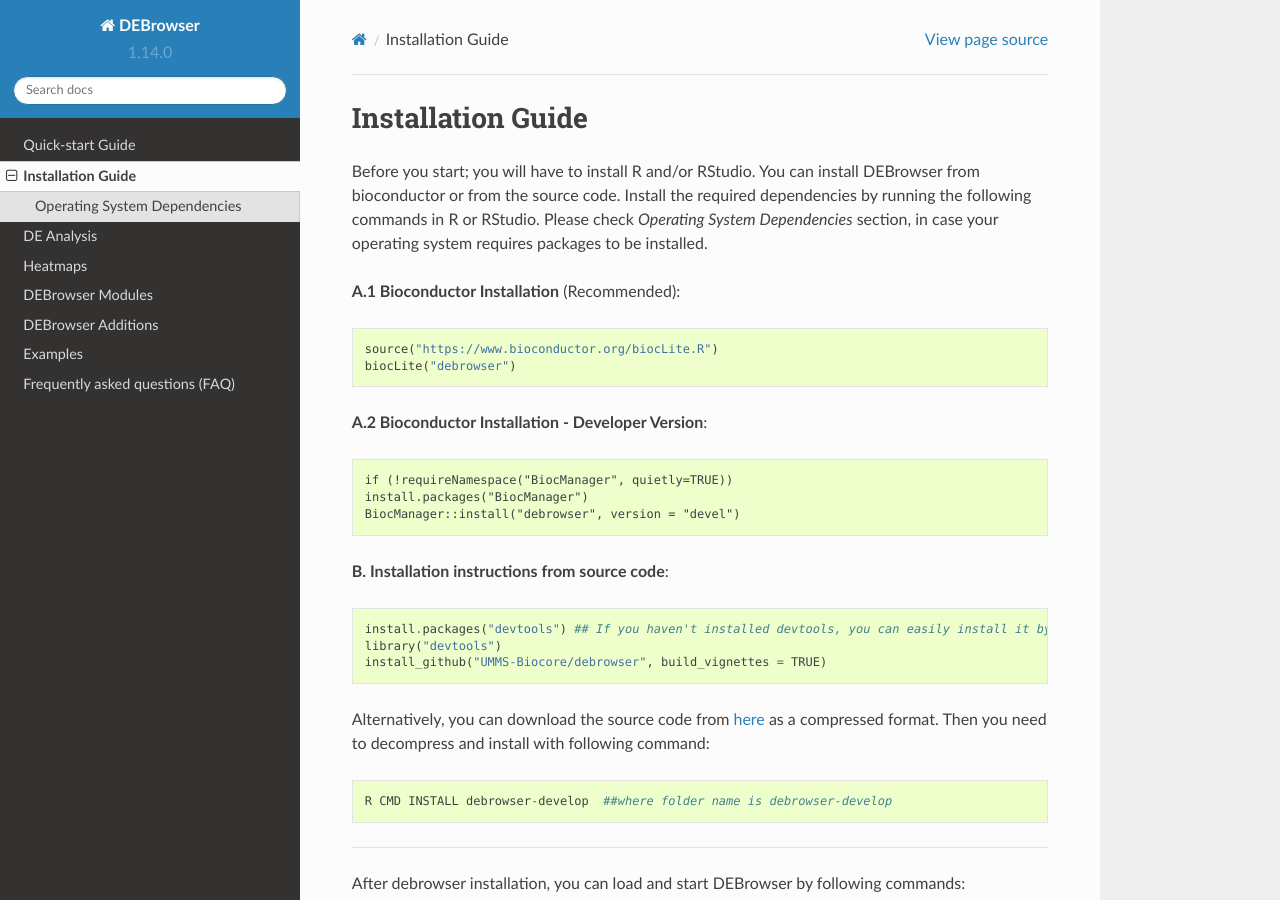
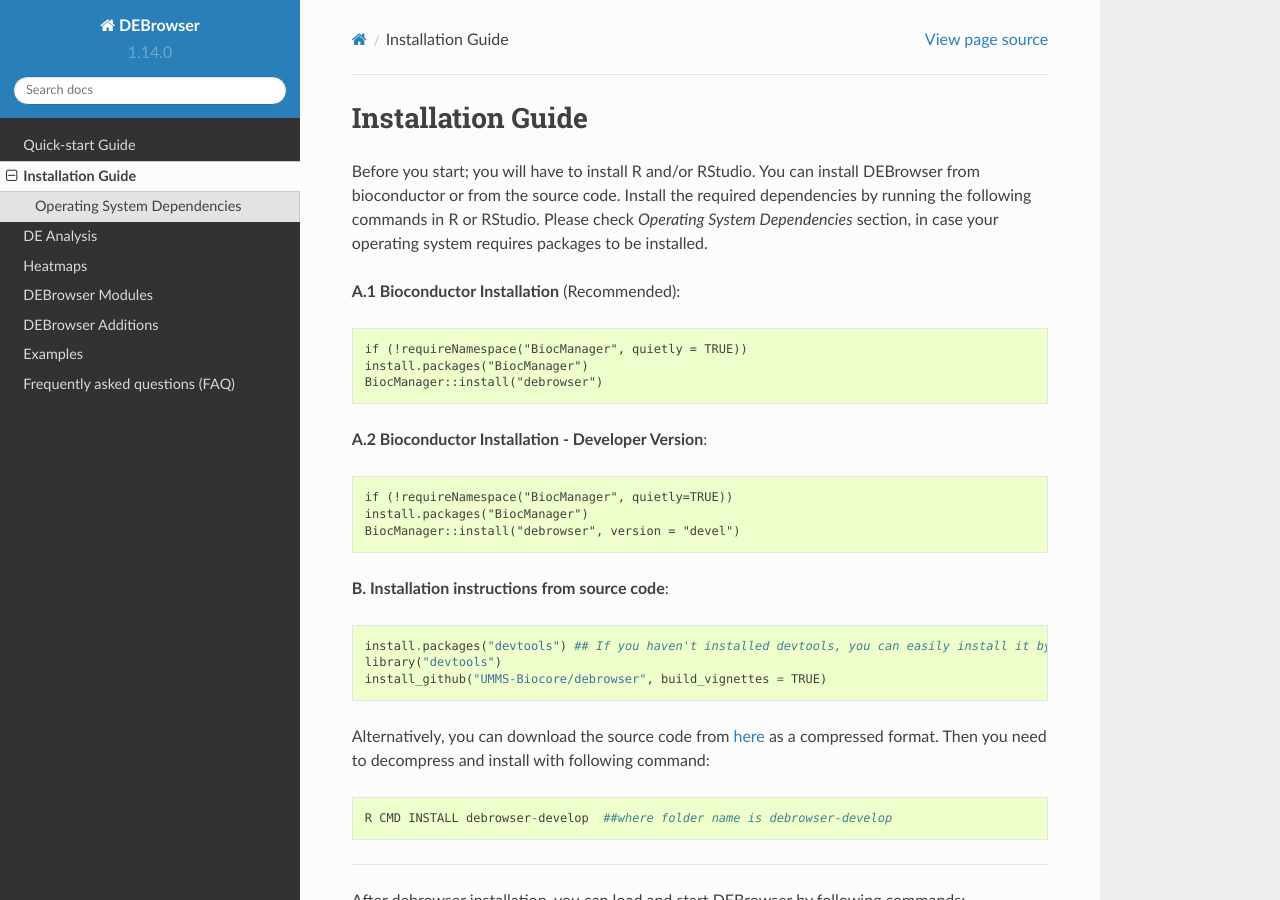
Before and after one commit to UMMS-Biocore/debrowser-docs, a Sphinx documentation site: the page built from docs/local/local.rst, in a window 1280 px wide and 900 px high. Built offline with Sphinx 7.4.7 and the Read the Docs theme 2.0.0, drawn with Linux system fonts in a browser that asks for light colours.

Commit message:
update the installation command

```diff
--- a/docs/local/local.rst
+++ b/docs/local/local.rst
@@ -8,8 +8,9 @@
 
 **A.1 Bioconductor Installation** (Recommended)::
 
-    source("https://www.bioconductor.org/biocLite.R")
-    biocLite("debrowser")
+    if (!requireNamespace("BiocManager", quietly = TRUE))
+    install.packages("BiocManager")
+    BiocManager::install("debrowser")
 
 **A.2 Bioconductor Installation - Developer Version**::
 
```
